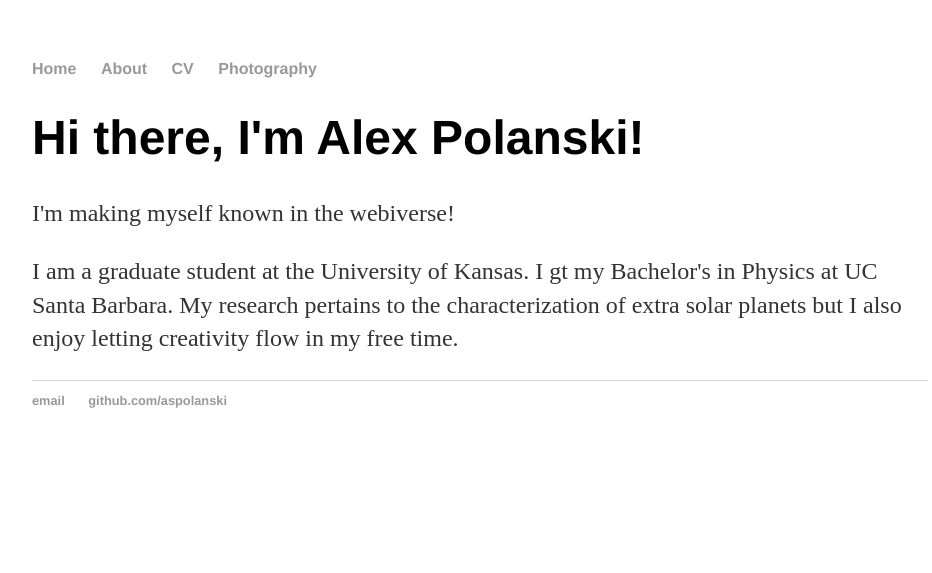
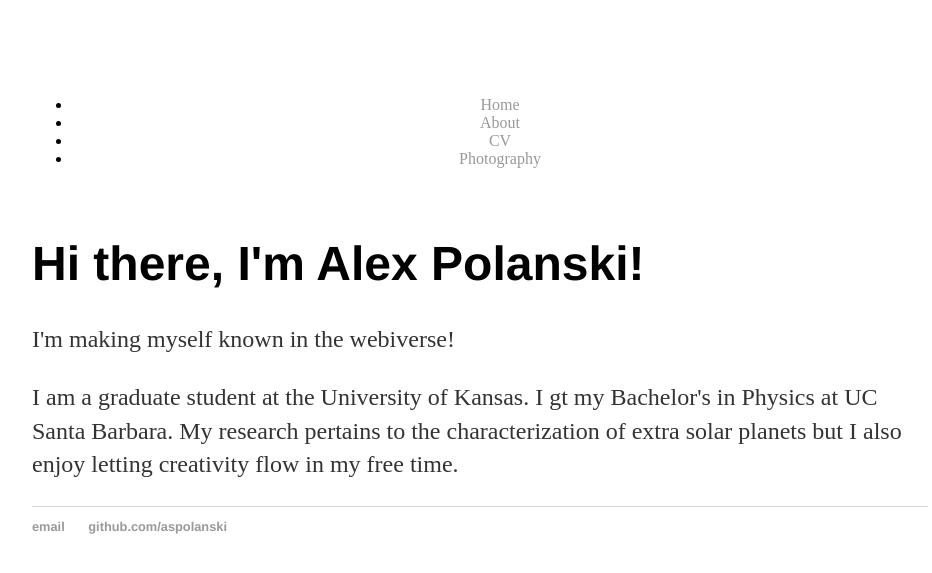
Before and after one commit to aspolanski/aspolanski.github.io, a Jekyll site: the page built from index.html, in a window 1280 px wide. Shown: the top 573 px of the page, without its empty margins (160-1092 px from the left). Built offline with Jekyll 4.4.1, drawn with Linux system fonts in a browser that asks for light colours.

Commit message:
Update main.css

```diff
--- a/css/main.css
+++ b/css/main.css
@@ -1,14 +1,31 @@
 body {
     margin: 60px auto;
     width: 70%;
+
+nav {
+    background-color: #ffffff;
+    color: #000000;
+    list-style: none;
+    text-align: center;
+    padding: 20px 0 20px 0;
 }
-nav ul, footer ul {
+
+nav > li {
+    display: inline-block;
+    padding: 25px 0 25px 0;
+}
+
+nav > li > a {
+    text-decroation: none;
+    color: #000000;
+}
+footer ul {
     font-family:'Helvetica', 'Arial', 'Sans-Serif';
     padding: 0px;
     list-style: none;
     font-weight: bold;
 }
-nav ul li, footer ul li {
+footer ul li {
     display: inline;
     margin-right: 20px;
 }
```
